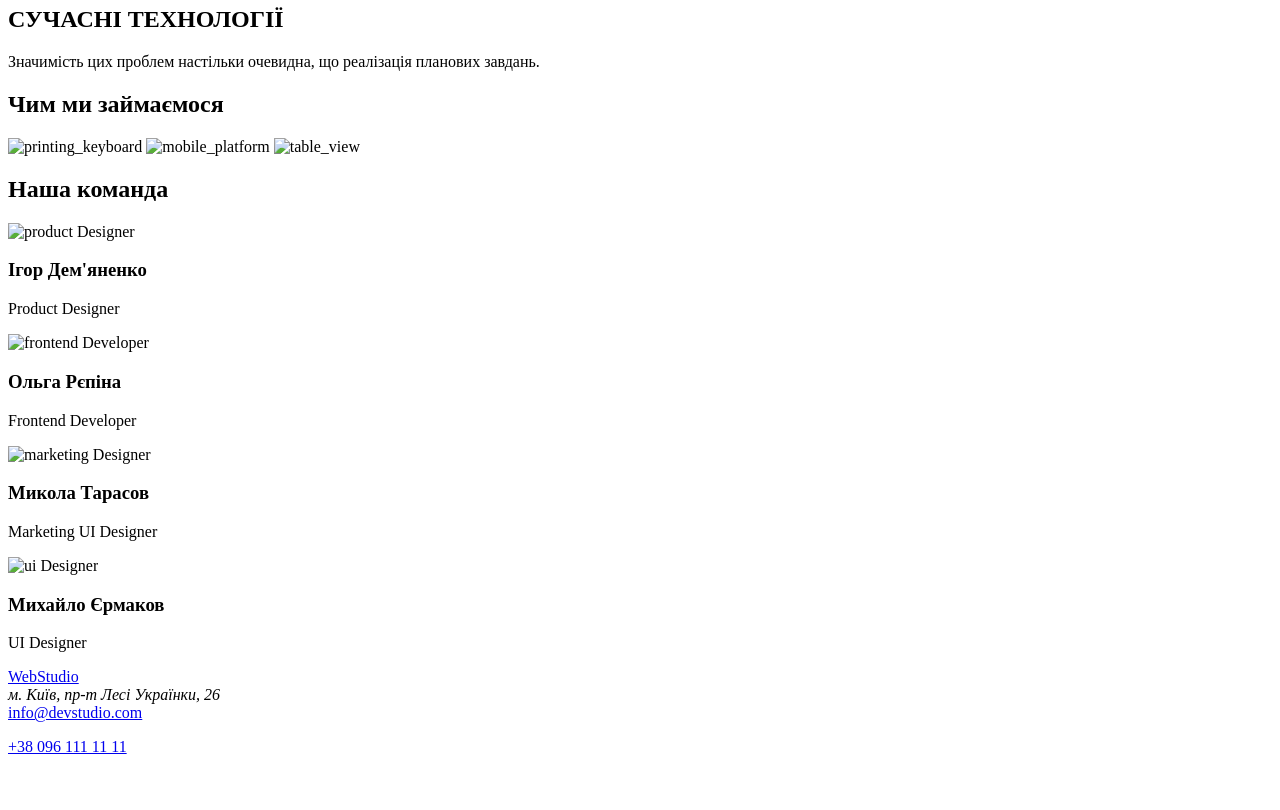
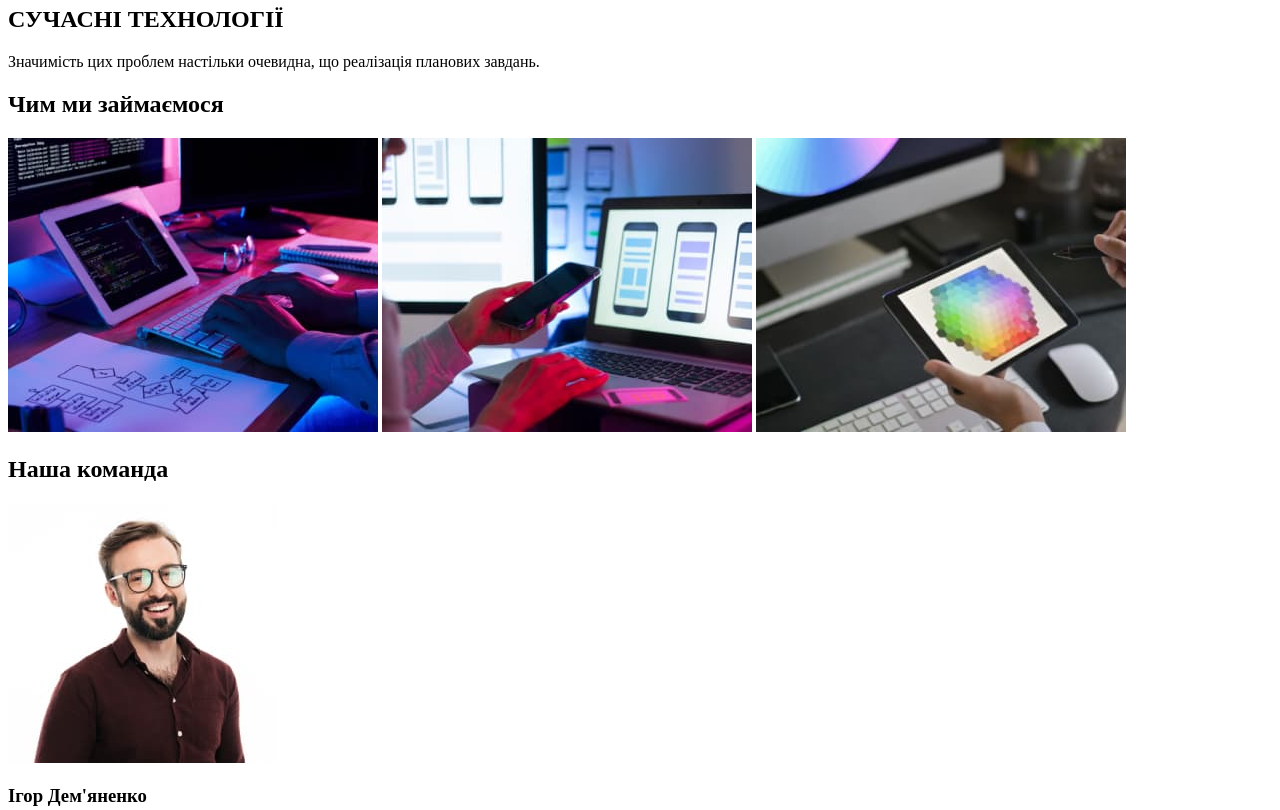
Before and after one commit to Kolesanencore/goit-markup-hw-01, a plain HTML site: page index.html in a window 1280 px wide. Shown: the part 520-1330 px from the top of the page. Before the commit the page ends 1292 px from the top, so only its background shows below. Drawn offline with Linux system fonts and the light colour scheme.

Commit message:
update folder name

```diff
--- a/index.html
+++ b/index.html
@@ -62,21 +62,21 @@
           <div class="gadjet">
             <h2>Чим ми займаємося</h2>
             <img
-              src="./img/box1.jpg"
+              src="./images/box1.jpg"
               alt="printing_keyboard"
               width="370"
               height="294"
               class="keyboard"
             />
             <img
-              src="./img/box2.jpg"
+              src="./images/box2.jpg"
               alt="mobile_platform"
               width="370"
               height="294"
               class="mobile"
             />
             <img
-              src="./img/box3.jpg"
+              src="./images/box3.jpg"
               alt="table_view"
               width="370"
               height="294"
@@ -88,7 +88,7 @@
       <section class="team">
         <h2>Наша команда</h2>
         <img
-          src="./img/img.jpg"
+          src="./images/img.jpg"
           alt="product Designer"
           width="270"
           height="260"
@@ -97,7 +97,7 @@
         <h3>Ігор Дем'яненко</h3>
         <p>Product Designer</p>
         <img
-          src="./img/img-1.jpg"
+          src="./images/img-1.jpg"
           alt="frontend Developer"
           width="270"
           height="260"
@@ -106,7 +106,7 @@
         <h3>Ольга Рєпіна</h3>
         <p>Frontend Developer</p>
         <img
-          src="./img/img-2.jpg"
+          src="./images/img-2.jpg"
           alt="marketing Designer"
           width="270"
           height="260"
@@ -115,7 +115,7 @@
         <h3>Микола Тарасов</h3>
         <p>Marketing UI Designer</p>
         <img
-          src="./img/img-3.jpg"
+          src="./images/img-3.jpg"
           alt="ui Designer"
           width="270"
           height="260"
```
